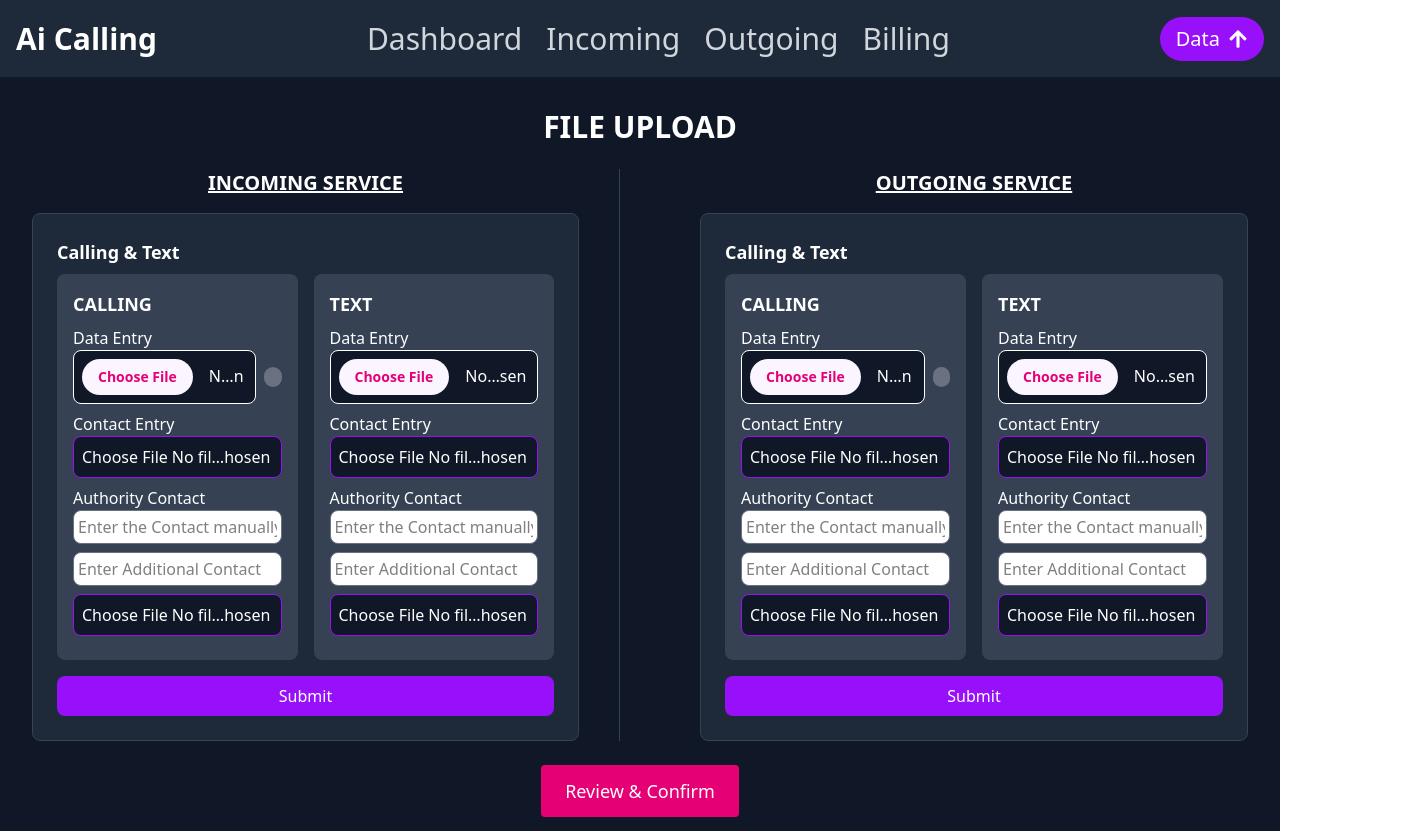
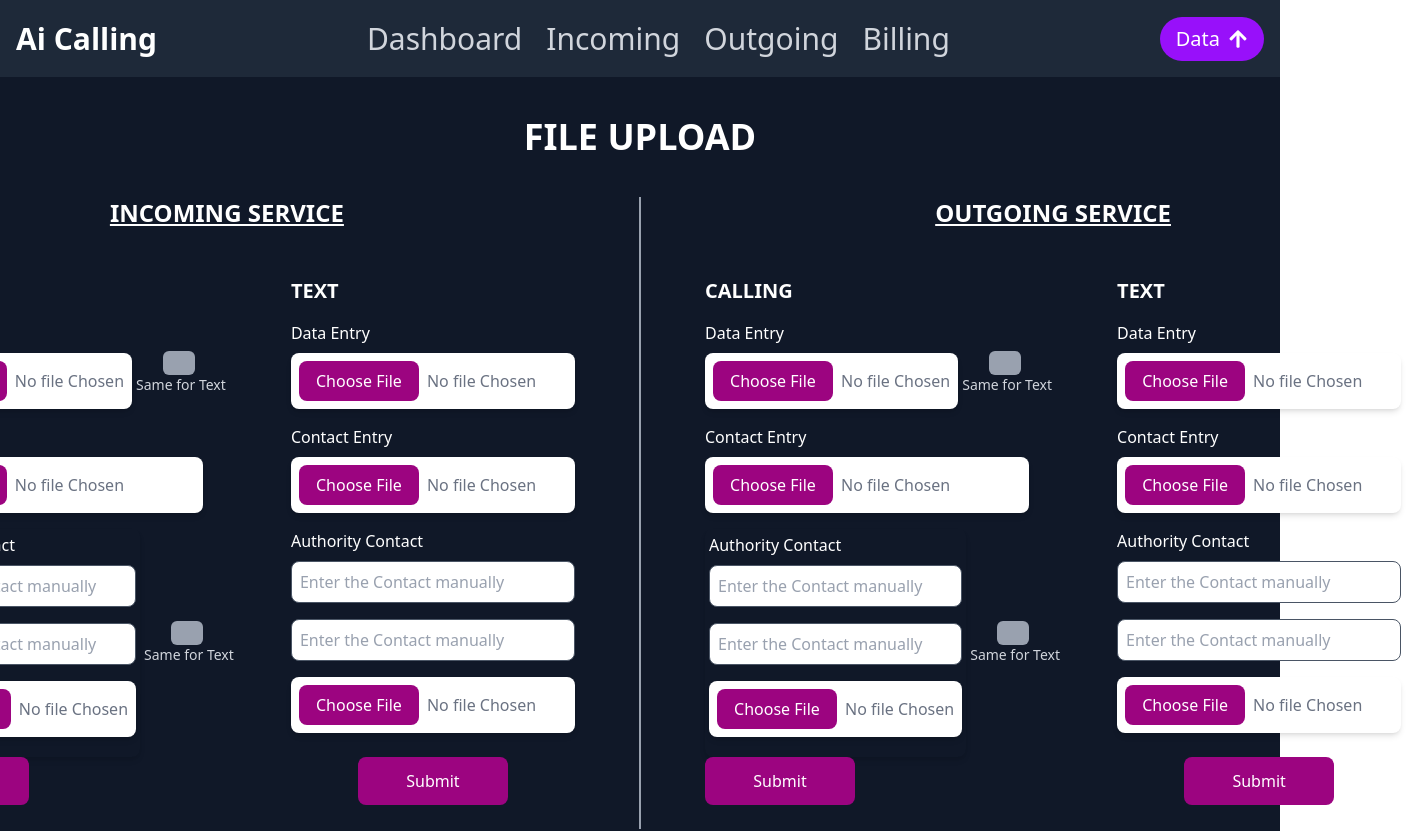
Before and after one commit to Praveen-Kumar750/AI-Calling, a React (Vite) app in the folder frontend/: page /file-upload in a window 1280 px wide. Shown: the top 831 px of the page, 1425 px wide, since content can reach past the window. Built offline with nearby package versions, Linux system fonts and the light colour scheme.

Commit message:
frontend integration v2.0

```diff
--- a/frontend/src/client/FileUpload.jsx
+++ b/frontend/src/client/FileUpload.jsx
@@ -1,117 +1,284 @@
-import { useState } from "react";
-import ClientNavbar from "./components/ClientNavbar";
-
-export default function FileUpload() {
-  const [sameForTextIncoming, setSameForTextIncoming] = useState(false);
-  const [sameForTextOutgoing, setSameForTextOutgoing] = useState(false);
-  const [showConfirmModal, setShowConfirmModal] = useState(false);
-  const [showDoneModal, setShowDoneModal] = useState(false);
-
-  const handleConfirm = () => {
-    setShowConfirmModal(false);
-    setShowDoneModal(true);
-  };
+import React, { useState } from "react";
+import ClientNavbar from "./components/ClientNavbar"
+const FileUpload = () => {
+  const [isModalOpen, setIsModalOpen] = useState(false);
+  const [isDoneModalOpen, setIsDoneModalOpen] = useState(false);
 
   return (
-    <div className="min-h-screen bg-gray-900 text-white">
+    <div className="relative">
       <ClientNavbar />
 
-      <div className="container mx-auto p-8">
-        <h1 className="text-3xl font-bold text-center mb-6">FILE UPLOAD</h1>
+      {/* Main Content with Blur Effect */}
+      <div className={`min-h-screen bg-gray-900 text-white p-10 transition duration-300 ${isModalOpen || isDoneModalOpen ? "blur-md" : ""}`}>
+        <h1 className="text-4xl font-bold text-center mb-10">FILE UPLOAD</h1>
 
-        <div className="grid grid-cols-2 gap-10">
-          {["INCOMING SERVICE", "OUTGOING SERVICE"].map((serviceType, serviceIndex) => (
-            <div key={serviceIndex} className={serviceIndex === 0 ? "border-r border-gray-700 pr-10" : "pl-10"}>
-              <h2 className="text-xl font-semibold text-center underline mb-4">{serviceType}</h2>
-              <div className="p-6 border border-gray-700 rounded-lg bg-gray-800">
-                <h3 className="text-lg font-semibold mb-2">Calling & Text</h3>
-
-                <div className="grid grid-cols-2 gap-4">
-                  {["CALLING", "TEXT"].map((section, index) => (
-                    <div key={index} className="p-4 bg-gray-700 rounded-lg">
-                      <h3 className="text-lg font-semibold mb-2">{section}</h3>
-
-                      <label>Data Entry</label>
-                      <div className="flex items-center space-x-2 mb-2">
-  <input
-    type="file"
-    className="w-full p-2 rounded-lg border border-white-600 text-white bg-gray-900 file:mr-4 file:py-2 file:px-4 file:rounded-full file:border-0 file:text-sm file:font-semibold file:bg-purple-50 file:text-pink-600 hover:file:bg-white-100"
-  />
-  {index === 0 && (
-    <button
-      className={`w-5 h-5 rounded-full flex items-center justify-center ${
-        serviceIndex === 0
-          ? (sameForTextIncoming ? "bg-green-500" : "bg-gray-500")
-          : (sameForTextOutgoing ? "bg-green-500" : "bg-gray-500")
-      }`}
-      onClick={() =>
-        serviceIndex === 0
-          ? setSameForTextIncoming(!sameForTextIncoming)
-          : setSameForTextOutgoing(!sameForTextOutgoing)
-      }
-    >
-      {serviceIndex === 0
-        ? sameForTextIncoming && <span className="text-white text-xs">✓</span>
-        : sameForTextOutgoing && <span className="text-white text-xs">✓</span>}
-    </button>
-  )}
+        {/* Flex layout for sections */}
+        <div className="flex justify-center items-start gap-10">
+          <IncomingService />
+          <div className="border-l-2 border-gray-400 h-auto self-stretch"></div>
+          <OutgoingService />
         </div>
 
-                      <label>Contact Entry</label>
-                      <input type="file" className="w-full p-2 rounded-lg border border-purple-600 text-white bg-gray-900 mb-2" />
-
-                      <label>Authority Contact</label>
-                      <input type="text" className="w-full p-1 rounded-lg border border-gray-500 bg-white text-black mb-2" placeholder="Enter the Contact manually" />
-                      <input type="text" className="w-full p-1 rounded-lg border border-gray-500 bg-white text-black mb-2" placeholder="Enter Additional Contact" />
-                      <input type="file" className="w-full p-2 rounded-lg border border-purple-600 text-white bg-gray-900 mb-2" />
-                    </div>
-                  ))}
-                </div>
-                <button className="bg-purple-600 w-full py-2 rounded-lg mt-4">Submit</button>
-              </div>
-            </div>
-          ))}
-        </div>
-
-        <div className="flex justify-center mt-6">
-          <button className="bg-pink-600 px-6 py-3 text-lg rounded" onClick={() => setShowConfirmModal(true)}>
+        <div className="mt-10 flex justify-center">
+          <button
+            className="bg-[#9C0480] px-6 py-3 w-[650px] text-white rounded-lg"
+            onClick={() => setIsModalOpen(true)}
+          >
             Review & Confirm
           </button>
         </div>
       </div>
 
-      {showConfirmModal && (
-        <div className="fixed inset-0 flex items-center justify-center bg-black bg-opacity-50">
-          <div className="bg-gray-800 p-6 rounded-lg text-center">
-            <h2 className="text-xl font-bold">Confirm?</h2>
-            <div className="flex justify-center space-x-4 mt-4">
-              <button className="bg-gray-500 px-4 py-2 rounded" onClick={() => setShowConfirmModal(false)}>
+      {/* Confirmation Modal */}
+      {isModalOpen && (
+        <ConfirmationModal
+          onClose={() => setIsModalOpen(false)}
+          onConfirm={() => {
+            setIsModalOpen(false);
+            setTimeout(() => setIsDoneModalOpen(true), 300); // Delay for smooth transition
+          }}
+        />
+      )}
+
+      {/* Done Modal with Blur Effect */}
+      {isDoneModalOpen && (
+        <DoneModal
+          onClose={() => setIsDoneModalOpen(false)}
+          onViewDetails={() => alert("Viewing Details...")}
+        />
+      )}
+    </div>
+  );
+};
+
+
+// Confirmation Modal Component
+const ConfirmationModal = ({ onClose, onConfirm }) => {
+  return (
+    <div className="fixed inset-0 flex items-center justify-center">
+      <div className="bg-black text-white p-8 rounded-lg shadow-lg text-center w-[350px] border border-gray-500">
+        <h2 className="text-3xl font-bold mb-6">Confirm?</h2> {/* Increased text size & margin */}
+        <div className="flex justify-center gap-6"> {/* Increased button spacing */}
+          <button
+            className="bg-gray-400 px-8 py-3 rounded-lg text-black font-semibold text-xl"
+            onClick={onClose}
+          >
             No
           </button>
-              <button className="bg-green-500 px-4 py-2 rounded" onClick={handleConfirm}>
+          <button
+            className="bg-green-500 px-8 py-3 rounded-lg text-black font-semibold text-xl"
+            onClick={onConfirm}
+          >
             Yes
           </button>
         </div>
       </div>
     </div>
-      )}
+  );
+};
+const DoneModal = ({ onClose, onViewDetails }) => {
+  return (
+    <div className="fixed inset-0 flex items-center justify-center backdrop-blur-md"> {/* Only blur the background */}
+      <div className="bg-black text-white p-8 rounded-lg shadow-lg text-center w-[350px] border border-gray-500">
+        <h2 className="text-3xl font-bold mb-6">Done</h2>
 
-      {showDoneModal && (
-        <div className="fixed inset-0 flex items-center justify-center bg-black bg-opacity-50">
-          <div className="bg-gray-800 p-6 rounded-lg text-center">
-            <h2 className="text-xl font-bold">Done</h2>
-            <div className="flex justify-center mt-4">
-              <span className="text-purple-500 text-4xl">✔</span>
-              <div className="flex space-x-4 mt-4">
-                <button className="bg-gray-500 px-4 py-2 rounded" onClick={() => setShowDoneModal(false)}>
+        {/* Checkmark Icon */}
+        <div className="flex justify-center mb-6">
+          <div className="w-16 h-16 border-4 border-[#9C0480] rounded-full flex items-center justify-center">
+            <svg
+              xmlns="http://www.w3.org/2000/svg"
+              className="h-10 w-10 text-[#9C0480]"
+              viewBox="0 0 24 24"
+              fill="none"
+              stroke="currentColor"
+              strokeWidth="2"
+              strokeLinecap="round"
+              strokeLinejoin="round"
+            >
+              <polyline points="20 6 9 17 4 12" />
+            </svg>
+          </div>
+        </div>
+
+        {/* Buttons */}
+        <div className="flex justify-center gap-6">
+          <button
+            className="bg-gray-400 px-6 py-2 rounded-lg text-black font-semibold text-lg"
+            onClick={onClose}
+          >
             Close
           </button>
-                <button className="bg-purple-600 px-4 py-2 rounded">View Details</button>
+          <button
+            className="bg-[#9C0480] px-6 py-2 rounded-lg text-white font-semibold text-lg"
+            onClick={onViewDetails}
+          >
+            View Details
+          </button>
         </div>
       </div>
     </div>
+  );
+};
+
+
+
+
+
+
+
+const IncomingService = () => {
+  return (
+    <div>
+      <h2 className="text-2xl font-bold text-center underline">INCOMING SERVICE</h2>
+      <div className="flex justify-center space-x-10 mt-6">
+        <CallingSection />
+        <TextSection />
       </div>
-      )}
     </div>
   );
-}
+};
+
+const OutgoingService = () => {
+  return (
+    <div>
+      <h2 className="text-2xl font-bold text-center underline">OUTGOING SERVICE</h2>
+      <div className="flex justify-center space-x-10 mt-6">
+        <CallingSection />
+        <TextSection />
+      </div>
+    </div>
+  );
+};
+
+const CallingSection = () => {
+  return (
+    <div className="w-1/2 p-6">
+      <h3 className="text-xl font-semibold mb-4">CALLING</h3>
+
+      {/* Data Entry Row */}
+      <div className="flex items-center justify-between">
+        <div className="flex-1">
+          <FileInput label="Data Entry" />
+        </div>
+        <Toggle label="Same for Text" />
+      </div>
+
+      {/* Contact Entry */}
+      <FileInput label="Contact Entry" />
+
+      {/* Authority Contact Row */}
+      <div className="flex items-center justify-between">
+        <div className="flex-1 p-1 rounded-lg shadow-md">
+          <ManualInput label="Authority Contact" />
+          <ManualInput />
+          <FileInput />
+        </div>
+        <Toggle label="Same for Text" />
+      </div>
+
+      {/* Submit Button */}
+      <SubmitButton />
+    </div>
+  );
+};
+
+
+
+
+
+const TextSection = () => {
+  return (
+    <div className="w-1/2 p-6">
+      <h3 className="text-xl font-semibold mb-4">TEXT</h3>
+
+      {/* Data Entry */}
+      <FileInput label="Data Entry" />
+
+      {/* Contact Entry */}
+      <FileInput label="Contact Entry" />
+
+      {/* Authority Contact */}
+      <ManualInput label="Authority Contact" />
+      <ManualInput />
+      <FileInput />
+
+      {/* Submit Button Moved Lower */}
+      <div className="mt-6 flex justify-center">
+        <SubmitButton />
+      </div>
+    </div>
+  );
+};
+
+
+const FileInput = ({ label }) => {
+  return (
+    <div className="mb-4 w-full max-w-md">
+      <label className="block mb-2 text-white">{label}</label>
+      <div className="flex items-center bg-white p-2 rounded-lg shadow-md w-full">
+        <label className="bg-[#9C0480] text-white px-4 py-2 rounded-lg cursor-pointer min-w-[120px] text-center">
+          Choose File
+          <input type="file" className="hidden" />
+        </label>
+        <span className="ml-2 text-gray-500 flex-1 truncate">No file Chosen</span>
+      </div>
+    </div>
+  );
+};
+
+
+
+const ManualInput = ({ label }) => {
+  return (
+    <div className="mb-4 w-full max-w-md">
+      <label className="block mb-2 text-white">{label}</label>
+      <input
+        type="text"
+        className="w-full p-2 rounded-lg bg-white text-black border border-gray-600 placeholder-gray-400"
+        placeholder="Enter the Contact manually"
+      />
+    </div>
+  );
+};
+
+
+
+const Toggle = ({ label }) => {
+  const [isOn, setIsOn] = useState(false);
+
+  return (
+    <div className="flex flex-col items-center">
+      {/* Toggle Button */}
+      <button
+        onClick={() => setIsOn(!isOn)}
+        className={`w-8 h-6 rounded-md transition-colors duration-300 ${
+          isOn ? "bg-green-500" : "bg-gray-400"
+        }`}
+      ></button>
+
+      {/* Label below the button (on a single line) */}
+      <span className="text-gray-300 text-sm mt-0 whitespace-nowrap ml-1 ">
+        {label}
+      </span>
+    </div>
+  );
+};
+
+
+
+
+
+
+
+
+
+
+const SubmitButton = () => {
+  return (
+    <button className="bg-[#9C0480] px-6 py-3 w-[150px] max-w-md text-white rounded-lg">
+      Submit
+    </button>
+  );
+};
+
+export default FileUpload;
```
Lines whose indentation alone changed are shown as unchanged.
